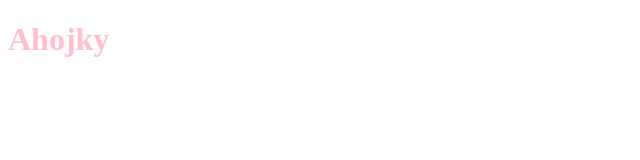
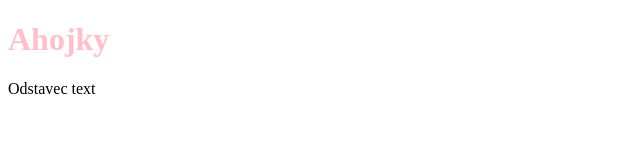
Before and after one commit to BarboraVesela/My_Project, a plain HTML site: page index.html in a window 1280 px wide. Shown: the whole page, without its empty margins (0-640 px from the left). Drawn offline with Linux system fonts and the light colour scheme.

Commit message:
Initial Commit

```diff
--- a/index.html
+++ b/index.html
@@ -9,5 +9,7 @@
 </head>
 <body>
     <h1>Ahojky</h1>
+
+    <p>Odstavec text</p>
 </body>
 </html>
```
